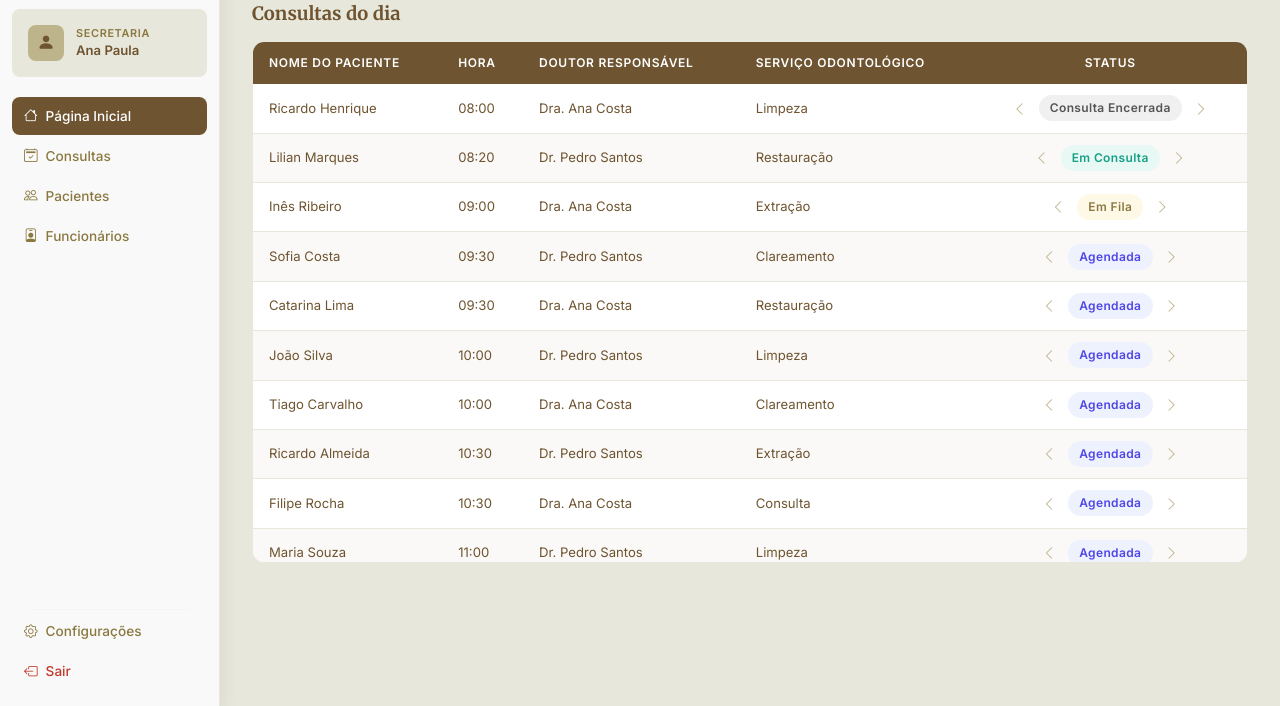
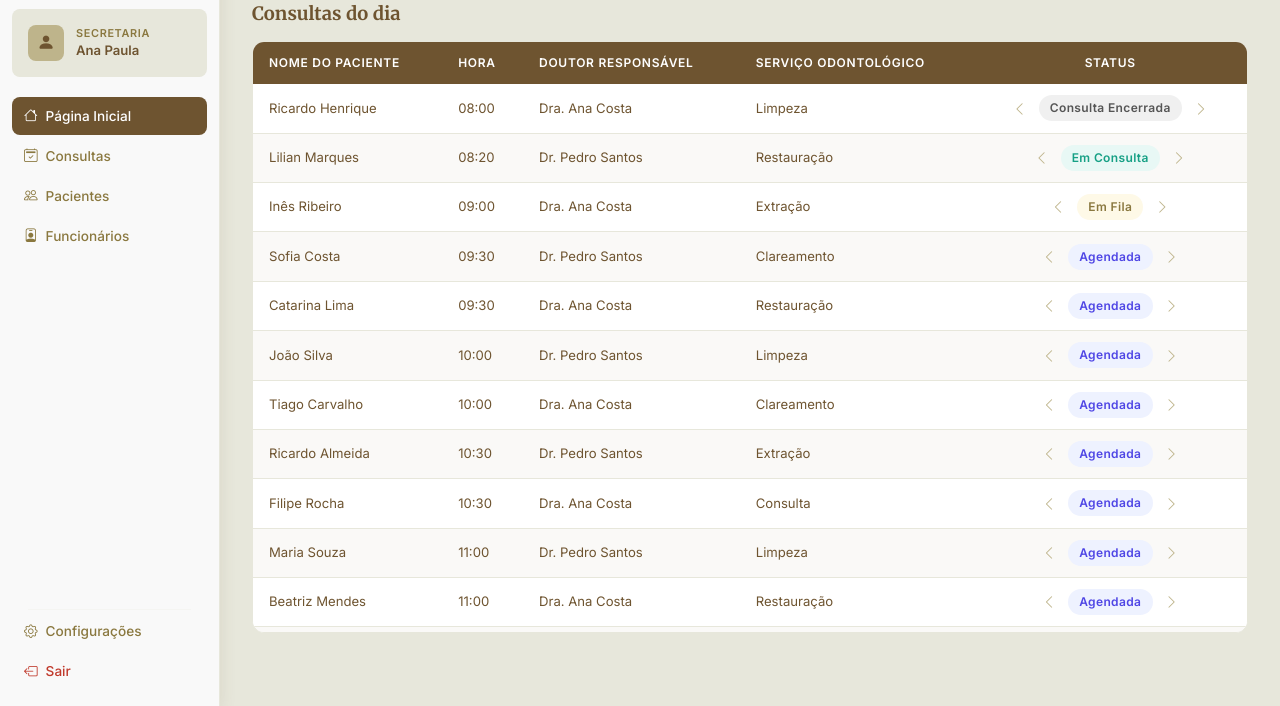
Before and after one commit to GustavoPereira26/Gestao-Clinica-Odontologica, a plain HTML site: page dentus-clinic/Frontend/recepcionista/dashboard.html in a window 1280 px wide. Shown: the part 94-800 px from the top of the page. Drawn offline with nearby package versions, Linux system fonts and the light colour scheme.

Commit message:
tamanho das tabelas padronizados

```diff
--- a/dentus-clinic/Frontend/css/recepcionista/dashboard.css
+++ b/dentus-clinic/Frontend/css/recepcionista/dashboard.css
@@ -74,7 +74,7 @@ body {
 
 /* scroll */
 .table-scroll {
-  max-height: 520px;
+  max-height: 590px;
   overflow-y: auto;
 }
 
--- a/dentus-clinic/Frontend/css/recepcionista/pacientes.css
+++ b/dentus-clinic/Frontend/css/recepcionista/pacientes.css
@@ -166,7 +166,7 @@
 
 .table-scroll {
     overflow-x: auto;
-    max-height: 520px;
+    max-height: 480px;
     overflow-y: auto;
 }
 
```
